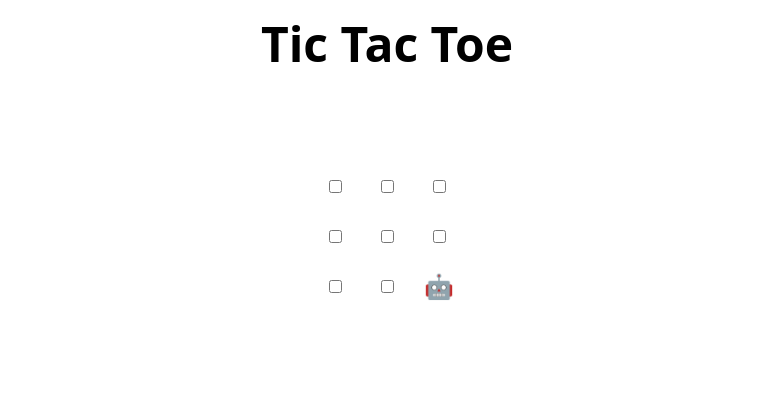
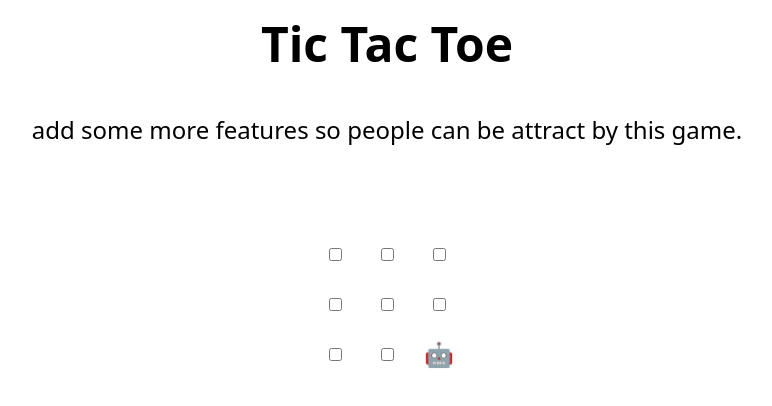
Before and after one commit to Rohal004/MLSA_Task2, a plain HTML site: page index.html in a window 1280 px wide. Shown: the whole page, without its empty margins (253-1025 px from the left). Drawn offline with Linux system fonts and the light colour scheme.

Commit message:
suggestions index.html

```diff
--- a/index.html
+++ b/index.html
@@ -44,7 +44,7 @@
     <td><input type="checkbox" /></td>
     <td><input type="checkbox" /></td>
     <td><input type="checkbox" /></td>
-  </tr>
+  add some more features so people can be attract by this game.
 </table>
 
 <h2 hidden>Game over, refresh to play again 🧑‍💻 🤖!</h2>
```
